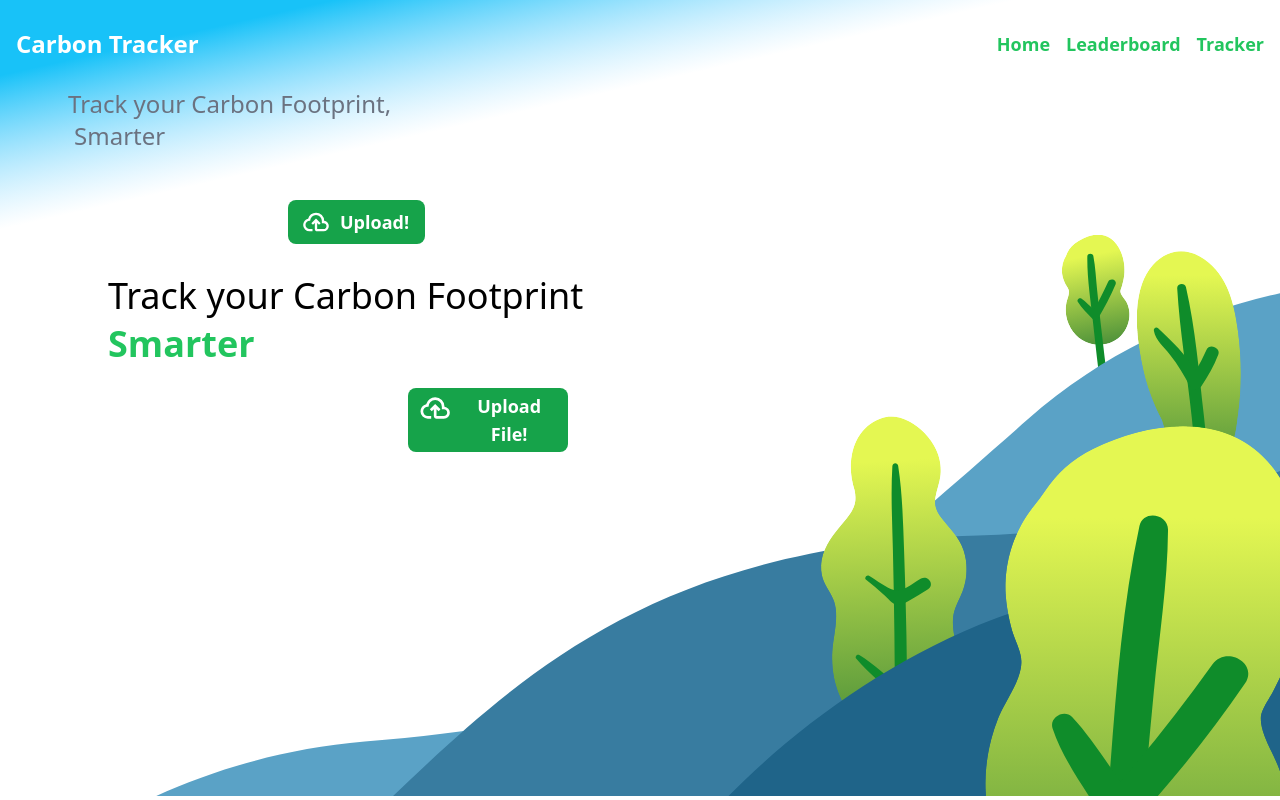
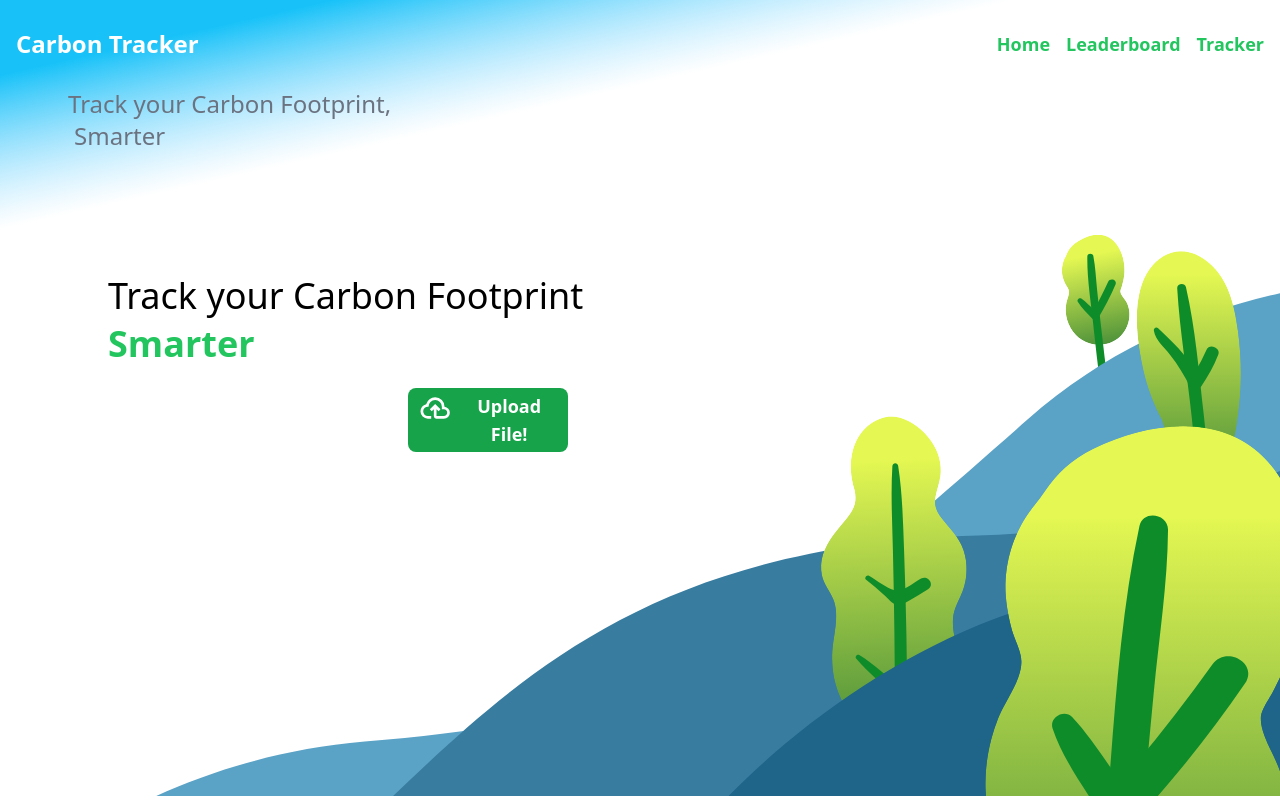
Before and after one commit to Ovikx/carbon-compass, a React (Vite) app: page / in a window 1280 px wide. Built offline with nearby package versions, Linux system fonts and the light colour scheme.

Commit message:
remove unused button

```diff
--- a/src/pages/Home.tsx
+++ b/src/pages/Home.tsx
@@ -11,18 +11,6 @@ export function Home() {
         </div>
       </div>
 
-      <button className="flex transition-all flex-row ml-72 mt-28 text-lg rounded-lg p-1 text-white font-semibold hover:bg-green-700 bg-green-600 ">
-        <svg
-          xmlns="http://www.w3.org/2000/svg"
-          className="rounded-lg pt-1 hover:bg-green-700 fill-white"
-          height="32"
-          viewBox="0 -960 960 960"
-          width="48"
-        >
-          <path d="M260-160q-91 0-155.5-63T40-377q0-78 47-139t123-78q25-92 100-149t170-57q117 0 198.5 81.5T760-520q69 8 114.5 59.5T920-340q0 75-52.5 127.5T740-160H520q-33 0-56.5-23.5T440-240v-206l-64 62-56-56 160-160 160 160-56 56-64-62v206h220q42 0 71-29t29-71q0-42-29-71t-71-29h-60v-80q0-83-58.5-141.5T480-720q-83 0-141.5 58.5T280-520h-20q-58 0-99 41t-41 99q0 58 41 99t99 41h100v80H260Zm220-280Z" />
-        </svg>
-        <p className="pt-1 pb-1 pr-3">Upload!</p>
-      </button>
       <div
         style={{
           backgroundImage: `url(${Trees})`,
```
